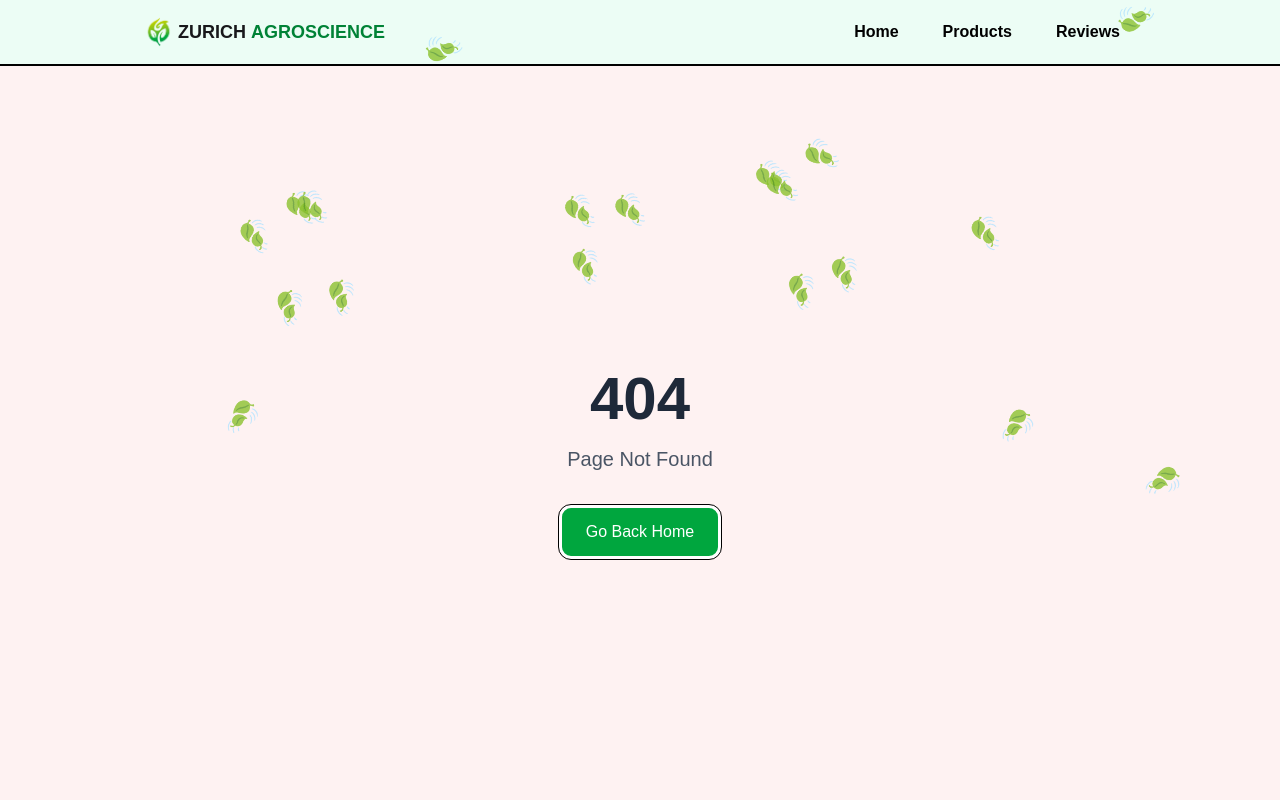
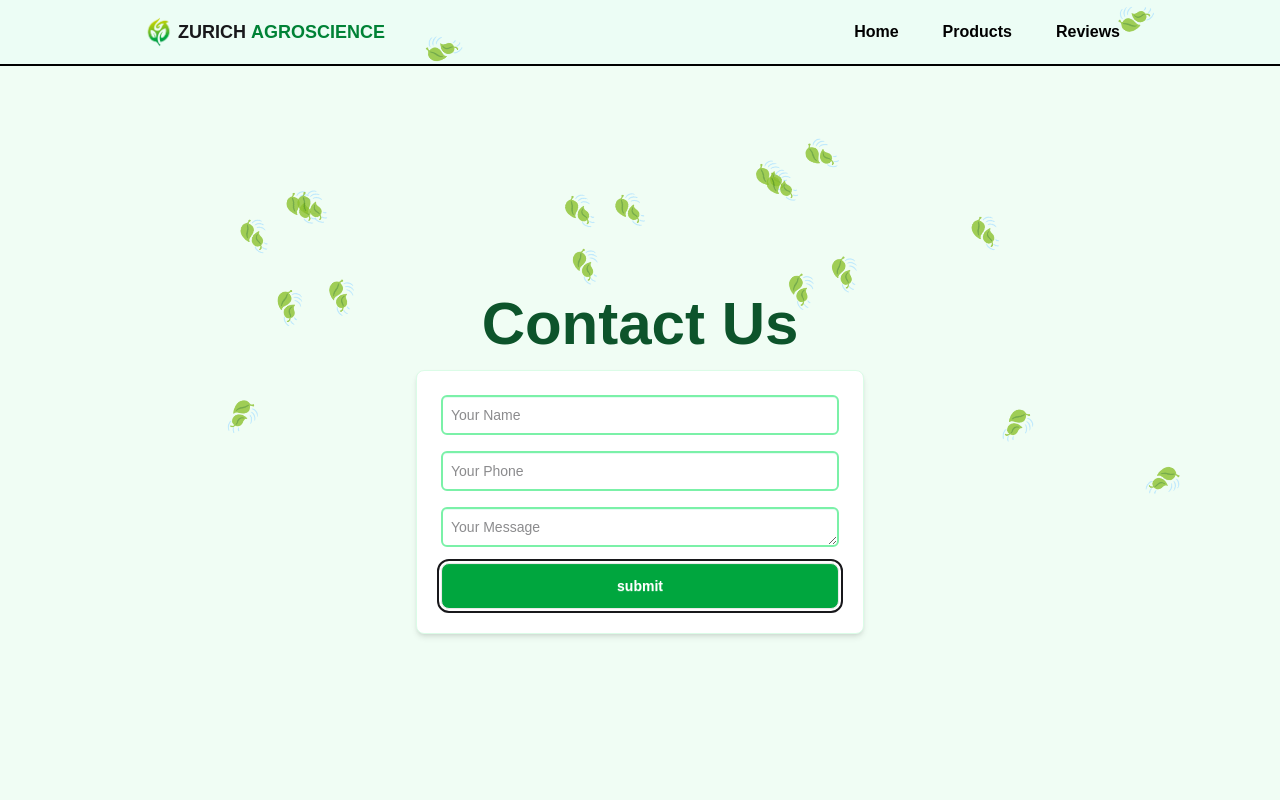
Before and after one commit to janhwiseeds-cloud/zurich-final, a Next.js app: page /contact in a window 1280 px wide. Before the commit this address had no page. Shown: the top 800 px of the page. Built offline with nearby package versions, Linux system fonts and the light colour scheme; a web font is replaced by a local one.

Commit message:
feat: connected to db working on contact

```diff
--- /dev/null
+++ b/app/contact/page.tsx
@@ -0,0 +1,77 @@
+"use client";
+import { useState, useEffect } from "react";
+import toast from "react-hot-toast";
+
+export default function ContactPage() {
+
+    const [name, setName] = useState("");
+    const [phone, setPhone] = useState("");
+    const [message, setMessage] = useState("");
+    const [isSubmitting, setIsSubmitting] = useState(false);
+
+
+    const handleSubmit = async (e: React.FormEvent) => {
+        e.preventDefault();
+        setIsSubmitting(true);
+
+        try {
+            const res = await fetch("/api/contact", {
+                method: "POST",
+                headers: { "Content-Type": "application/json" },
+                body: JSON.stringify({ name, phone, message }),
+            });
+
+            const data = await res.json();
+            if (res.ok) {
+                toast.success(data.message || "We will get back to you shortly.");
+                setName("");
+                setPhone("");
+                setMessage("");
+            } else {
+                toast.error(data.error || "Something went wrong. Please try again.");
+            }
+        } catch (err) {
+            toast.error("An error occurred. Please try again.");
+        } finally {
+            setIsSubmitting(false);
+        }
+    };
+
+
+
+
+    return (
+        <div className="min-h-screen flex flex-col items-center justify-center bg-green-50 px-4">
+            <h1 className="text-4xl md:text-6xl font-bold text-green-900 mb-4">Contact Us</h1>
+
+
+            <div className="w-full max-w-md bg-white p-6 rounded-lg shadow-md border border-green-100">
+                <input
+                    type="text"
+                    placeholder="Your Name"
+                    value={name}
+                    onChange={(e) => setName(e.target.value)}
+                    className="border-2 input input-success border-green-300 p-2 rounded-md mb-4 w-full"
+                />
+
+
+                <input
+                    type="text"
+                    placeholder="Your Phone"
+                    value={phone}
+                    onChange={(e) => setPhone(e.target.value)}
+                    className="border-2 input input-success border-green-300 p-2 rounded-md mb-4 w-full"
+                />
+
+
+                <textarea
+                    placeholder="Your Message"
+                    value={message}
+                    onChange={(e) => setMessage(e.target.value)}
+                    className="border-2 input input-success border-green-300 p-2 rounded-md mb-4 w-full"
+                />
+                <button onClick={handleSubmit} className="btn rounded-lg py-5.5 px-15 cursor-pointer bg-green-600 hover:bg-green-800 outline-2  transtion-all duration-200 font-semibold text-white w-full">submit</button>
+            </div>
+        </div>
+    )
+}
```
